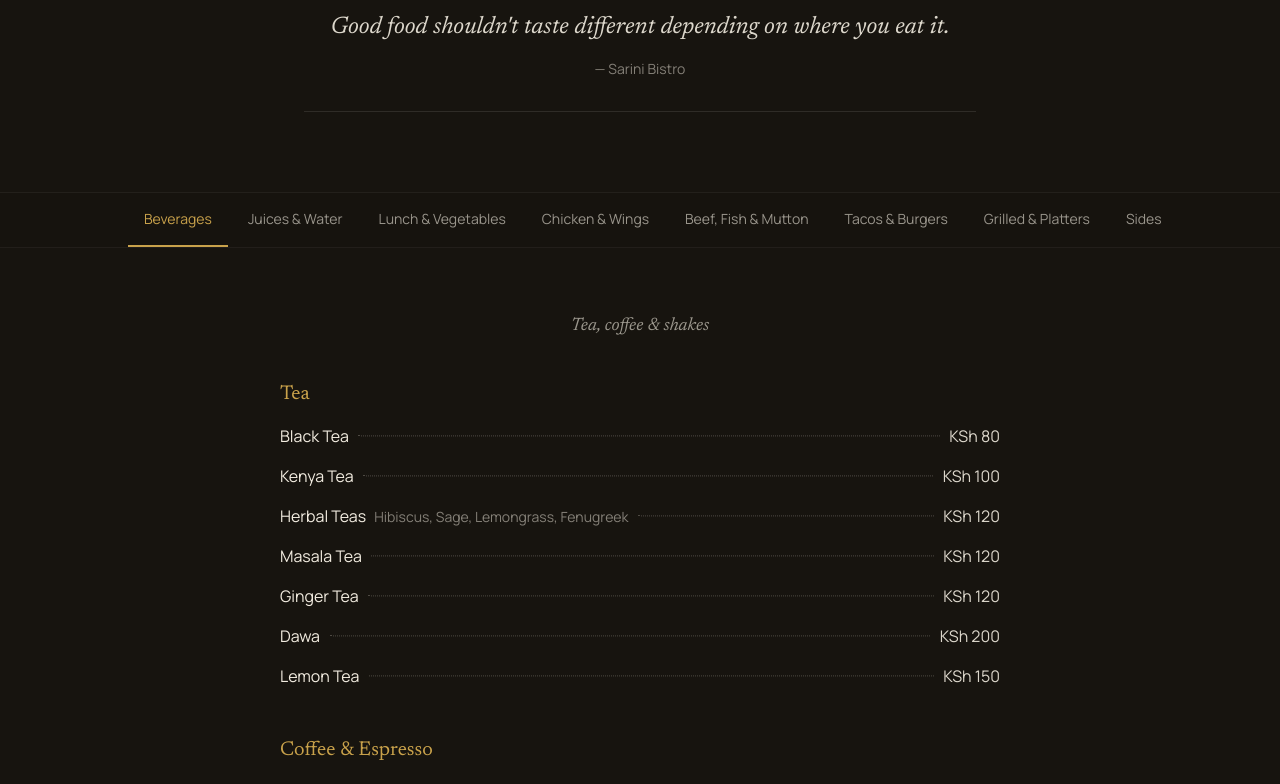
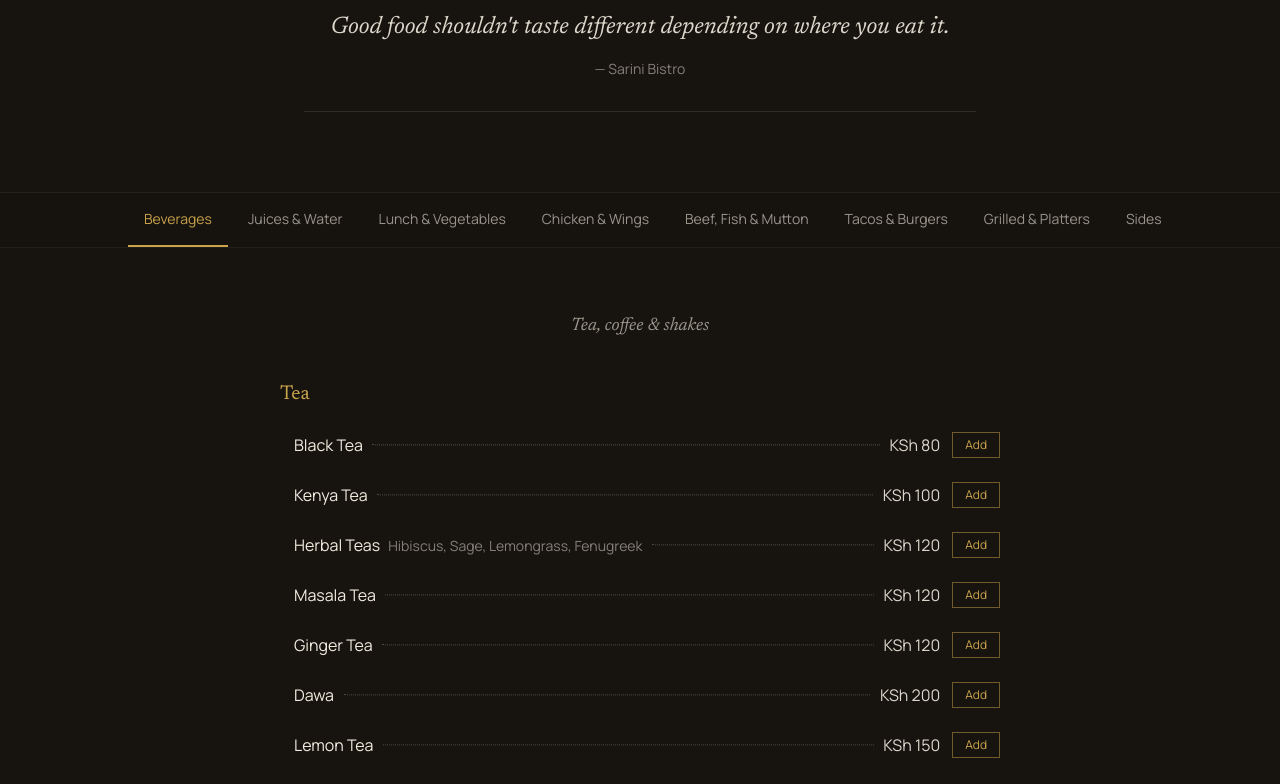
Before and after one commit to willykisg-byte/sarini-bistro, a React (Vite) app: page / in a window 1280 px wide. Shown: the part 2000-2784 px from the top of the page. Built offline with nearby package versions, Linux system fonts and the light colour scheme.

Commit message:
Add cart with call-to-order

```diff
--- a/index.html
+++ b/index.html
@@ -12,11 +12,6 @@
       content="Sarini Bistro on the A1 Highway in Kitale — slow-grilled choma platters, spicy masala chips, coffee, and traditional Kenyan plates. Open 6:00 AM–8:30 PM, 7 days a week."
     />
 
-    <!--
-      TODO(Willy): replace SITE_URL below with your real Vercel/custom domain
-      once you've confirmed it (e.g. https://sarini-bistro.vercel.app) —
-      this is what social apps use to build the link preview.
-    -->
     <meta property="og:type" content="restaurant.menu" />
     <meta property="og:site_name" content="Sarini Bistro" />
     <meta property="og:title" content="Sarini Bistro — Authentic Kenyan Grill on the A1 Highway, Kitale" />
--- a/src/App.tsx
+++ b/src/App.tsx
@@ -8,10 +8,14 @@
 import MenuSection from './components/MenuSection'
 import VisitUs from './components/VisitUs'
 import Footer from './components/Footer'
+import CartBar from './components/CartBar'
+import CartModal from './components/CartModal'
+import { CartProvider } from './context/CartContext'
 import { menu } from './data/menu'
 
 function App() {
   const [activeId, setActiveId] = useState(menu[0].id)
+  const [cartOpen, setCartOpen] = useState(false)
   const activeCategory = menu.find((c) => c.id === activeId) ?? menu[0]
 
   function handleSelect(id: string) {
@@ -20,7 +24,7 @@
   }
 
   return (
-    <>
+    <CartProvider>
       <Header />
       <Hero />
       <Gallery />
@@ -32,7 +36,9 @@
       </section>
       <VisitUs />
       <Footer />
-    </>
+      <CartBar onReview={() => setCartOpen(true)} />
+      <CartModal open={cartOpen} onClose={() => setCartOpen(false)} />
+    </CartProvider>
   )
 }
 
--- /dev/null
+++ b/src/components/CartBar.tsx
@@ -0,0 +1,29 @@
+import { useCart } from '../context/CartContext'
+
+interface Props {
+  onReview: () => void
+}
+
+export default function CartBar({ onReview }: Props) {
+  const { totalCount, totalPrice } = useCart()
+
+  if (totalCount === 0) return null
+
+  return (
+    <div className="fixed inset-x-0 bottom-0 z-40 border-t border-gold/30 bg-charcoal/95 px-6 py-4 backdrop-blur">
+      <div className="mx-auto flex max-w-5xl items-center justify-between">
+        <span className="text-sm text-cream/80">
+          {totalCount} {totalCount === 1 ? 'item' : 'items'} &nbsp;·&nbsp;{' '}
+          <span className="text-cream">KSh {totalPrice.toLocaleString('en-KE')}</span>
+        </span>
+        <button
+          type="button"
+          onClick={onReview}
+          className="border border-gold bg-gold px-6 py-2 text-sm text-charcoal transition-colors hover:bg-gold-bright"
+        >
+          Review Order
+        </button>
+      </div>
+    </div>
+  )
+}
--- /dev/null
+++ b/src/components/CartModal.tsx
@@ -0,0 +1,113 @@
+import { useState } from 'react'
+import { useCart } from '../context/CartContext'
+import { business, telHref } from '../data/business'
+import QuantityStepper from './QuantityStepper'
+
+interface Props {
+  open: boolean
+  onClose: () => void
+}
+
+function buildOrderText(lines: { name: string; quantity: number; price: number }[], total: number) {
+  const itemLines = lines.map((l) => `${l.quantity}x ${l.name}`).join(', ')
+  return `Hi Sarini Bistro, I'd like to order: ${itemLines}. Total: KSh ${total.toLocaleString('en-KE')}`
+}
+
+export default function CartModal({ open, onClose }: Props) {
+  const { orderedLines, totalPrice, increment, decrement, clear } = useCart()
+  const [copied, setCopied] = useState(false)
+  const phoneHref = telHref()
+
+  if (!open) return null
+
+  const orderText = buildOrderText(orderedLines, totalPrice)
+
+  async function handleCopy() {
+    try {
+      await navigator.clipboard.writeText(orderText)
+      setCopied(true)
+      setTimeout(() => setCopied(false), 2000)
+    } catch {
+      // Clipboard can fail silently on unsupported browsers — no-op.
+    }
+  }
+
+  return (
+    <div className="fixed inset-0 z-50 flex items-end justify-center bg-black/70 sm:items-center">
+      <div className="max-h-[85vh] w-full max-w-lg overflow-y-auto border border-white/10 bg-charcoal p-6 sm:mx-6">
+        <div className="flex items-center justify-between">
+          <h3 className="font-serif text-2xl text-cream">Your Order</h3>
+          <button
+            type="button"
+            onClick={onClose}
+            aria-label="Close"
+            className="text-2xl leading-none text-cream/50 hover:text-cream"
+          >
+            ×
+          </button>
+        </div>
+
+        {orderedLines.length === 0 ? (
+          <p className="mt-8 text-cream/60">Nothing in your order yet.</p>
+        ) : (
+          <>
+            <ul className="mt-6 space-y-4">
+              {orderedLines.map((line) => (
+                <li key={line.id} className="flex items-center justify-between gap-4">
+                  <div>
+                    <p className="text-cream">{line.name}</p>
+                    <p className="text-sm text-cream/50">
+                      KSh {line.price.toLocaleString('en-KE')} each
+                    </p>
+                  </div>
+                  <QuantityStepper
+                    quantity={line.quantity}
+                    onIncrement={() => increment(line)}
+                    onDecrement={() => decrement(line.id)}
+                  />
+                </li>
+              ))}
+            </ul>
+
+            <div className="mt-6 flex items-center justify-between border-t border-white/10 pt-4">
+              <span className="text-cream/70">Total</span>
+              <span className="font-serif text-xl text-gold">
+                KSh {totalPrice.toLocaleString('en-KE')}
+              </span>
+            </div>
+
+            <p className="mt-6 text-sm text-cream/50">
+              Online checkout is coming soon. For now, call to place this order and
+              we'll get it started — or copy the summary below to read out or send.
+            </p>
+
+            <div className="mt-4 flex flex-wrap gap-3">
+              {phoneHref && (
+                <a
+                  href={phoneHref}
+                  className="border border-gold bg-gold px-6 py-2.5 text-sm text-charcoal transition-colors hover:bg-gold-bright"
+                >
+                  Call {business.phone}
+                </a>
+              )}
+              <button
+                type="button"
+                onClick={handleCopy}
+                className="border border-gold/50 px-6 py-2.5 text-sm text-gold transition-colors hover:bg-gold/10"
+              >
+                {copied ? 'Copied!' : 'Copy Order Summary'}
+              </button>
+              <button
+                type="button"
+                onClick={clear}
+                className="px-6 py-2.5 text-sm text-cream/40 hover:text-cream/70"
+              >
+                Clear Order
+              </button>
+            </div>
+          </>
+        )}
+      </div>
+    </div>
+  )
+}
--- a/src/components/MenuSection.tsx
+++ b/src/components/MenuSection.tsx
@@ -1,4 +1,6 @@
 import type { MenuCategory } from '../types'
+import { useCart } from '../context/CartContext'
+import QuantityStepper from './QuantityStepper'
 
 function formatPrice(price: number) {
   return price.toLocaleString('en-KE')
@@ -9,8 +11,10 @@
 }
 
 export default function MenuSection({ category }: Props) {
+  const { quantityOf, increment, decrement } = useCart()
+
   return (
-    <div className="mx-auto max-w-3xl px-6 py-16">
+    <div className="mx-auto max-w-3xl px-6 py-16 pb-32">
       {category.tagline && (
         <p className="mb-10 text-center font-serif text-lg italic text-cream/60">
           {category.tagline}
@@ -23,9 +27,19 @@
             {group.title && (
               <h3 className="mb-4 font-serif text-xl text-gold">{group.title}</h3>
             )}
-            <ul className="space-y-4">
-              {group.items.map((item) => (
-                <li key={item.id} className="flex items-baseline">
+            <ul className="space-y-2">
+              {group.items.map((item) => {
+                const quantity = quantityOf(item.id)
+                const isOrdered = quantity > 0
+                return (
+                  <li
+                    key={item.id}
+                    className={[
+                      'flex flex-wrap items-center gap-x-3 gap-y-2 border-l-2 py-2 pl-3 transition-colors',
+                      isOrdered ? 'border-gold bg-gold/5' : 'border-transparent',
+                    ].join(' ')}
+                  >
+                    <div className="flex min-w-0 flex-1 items-baseline">
                       <div>
                         <span className="text-cream">{item.name}</span>
                         {item.description && (
@@ -38,8 +52,15 @@
                       <span className="font-sans text-cream/90">
                         KSh {formatPrice(item.price)}
                       </span>
+                    </div>
+                    <QuantityStepper
+                      quantity={quantity}
+                      onIncrement={() => increment(item)}
+                      onDecrement={() => decrement(item.id)}
+                    />
                   </li>
-              ))}
+                )
+              })}
             </ul>
           </div>
         ))}
--- /dev/null
+++ b/src/components/QuantityStepper.tsx
@@ -0,0 +1,41 @@
+interface Props {
+  quantity: number
+  onIncrement: () => void
+  onDecrement: () => void
+}
+
+export default function QuantityStepper({ quantity, onIncrement, onDecrement }: Props) {
+  if (quantity === 0) {
+    return (
+      <button
+        type="button"
+        onClick={onIncrement}
+        className="border border-gold/50 px-3 py-1 text-xs text-gold transition-colors hover:bg-gold hover:text-charcoal"
+      >
+        Add
+      </button>
+    )
+  }
+
+  return (
+    <div className="flex items-center gap-3 border border-gold/50 px-1">
+      <button
+        type="button"
+        onClick={onDecrement}
+        aria-label="Decrease quantity"
+        className="px-2 py-1 text-gold transition-colors hover:text-gold-bright"
+      >
+        −
+      </button>
+      <span className="w-4 text-center text-sm text-cream">{quantity}</span>
+      <button
+        type="button"
+        onClick={onIncrement}
+        aria-label="Increase quantity"
+        className="px-2 py-1 text-gold transition-colors hover:text-gold-bright"
+      >
+        +
+      </button>
+    </div>
+  )
+}
--- /dev/null
+++ b/src/context/CartContext.tsx
@@ -0,0 +1,80 @@
+import { createContext, useContext, useMemo, useState, type ReactNode } from 'react'
+
+export interface CartLine {
+  id: string
+  name: string
+  price: number
+  quantity: number
+}
+
+interface CartContextValue {
+  lines: Record<string, CartLine>
+  quantityOf: (id: string) => number
+  setQuantity: (item: { id: string; name: string; price: number }, quantity: number) => void
+  increment: (item: { id: string; name: string; price: number }) => void
+  decrement: (id: string) => void
+  clear: () => void
+  totalCount: number
+  totalPrice: number
+  orderedLines: CartLine[]
+}
+
+const CartContext = createContext<CartContextValue | null>(null)
+
+export function CartProvider({ children }: { children: ReactNode }) {
+  const [lines, setLines] = useState<Record<string, CartLine>>({})
+
+  function setQuantity(item: { id: string; name: string; price: number }, quantity: number) {
+    setLines((prev) => {
+      const next = { ...prev }
+      if (quantity <= 0) {
+        delete next[item.id]
+      } else {
+        next[item.id] = { id: item.id, name: item.name, price: item.price, quantity }
+      }
+      return next
+    })
+  }
+
+  function increment(item: { id: string; name: string; price: number }) {
+    setQuantity(item, (lines[item.id]?.quantity ?? 0) + 1)
+  }
+
+  function decrement(id: string) {
+    const current = lines[id]
+    if (!current) return
+    setQuantity(current, current.quantity - 1)
+  }
+
+  function clear() {
+    setLines({})
+  }
+
+  const orderedLines = useMemo(() => Object.values(lines), [lines])
+  const totalCount = useMemo(
+    () => orderedLines.reduce((sum, l) => sum + l.quantity, 0),
+    [orderedLines],
+  )
+  const totalPrice = useMemo(
+    () => orderedLines.reduce((sum, l) => sum + l.quantity * l.price, 0),
+    [orderedLines],
+  )
+
+  function quantityOf(id: string) {
+    return lines[id]?.quantity ?? 0
+  }
+
+  return (
+    <CartContext.Provider
+      value={{ lines, quantityOf, setQuantity, increment, decrement, clear, totalCount, totalPrice, orderedLines }}
+    >
+      {children}
+    </CartContext.Provider>
+  )
+}
+
+export function useCart() {
+  const ctx = useContext(CartContext)
+  if (!ctx) throw new Error('useCart must be used within a CartProvider')
+  return ctx
+}
```
Lines whose indentation alone changed are shown as unchanged.
